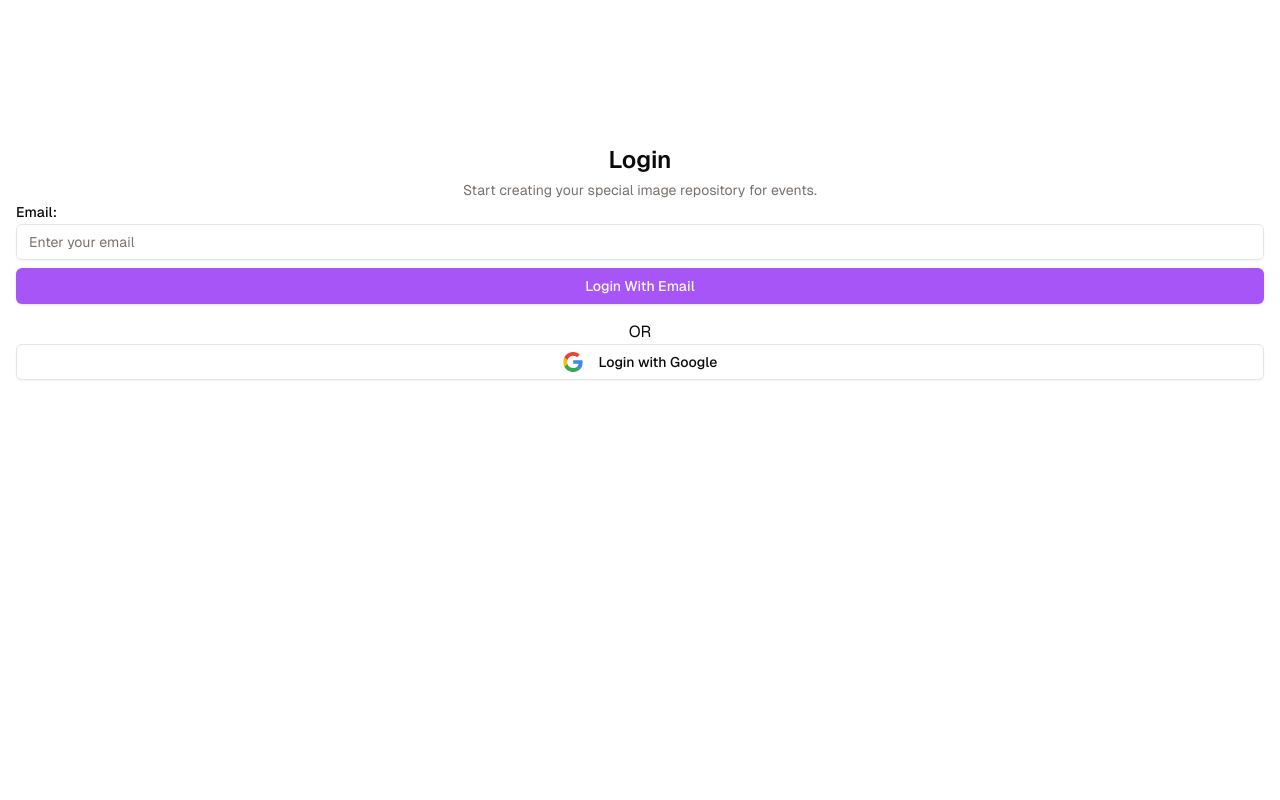
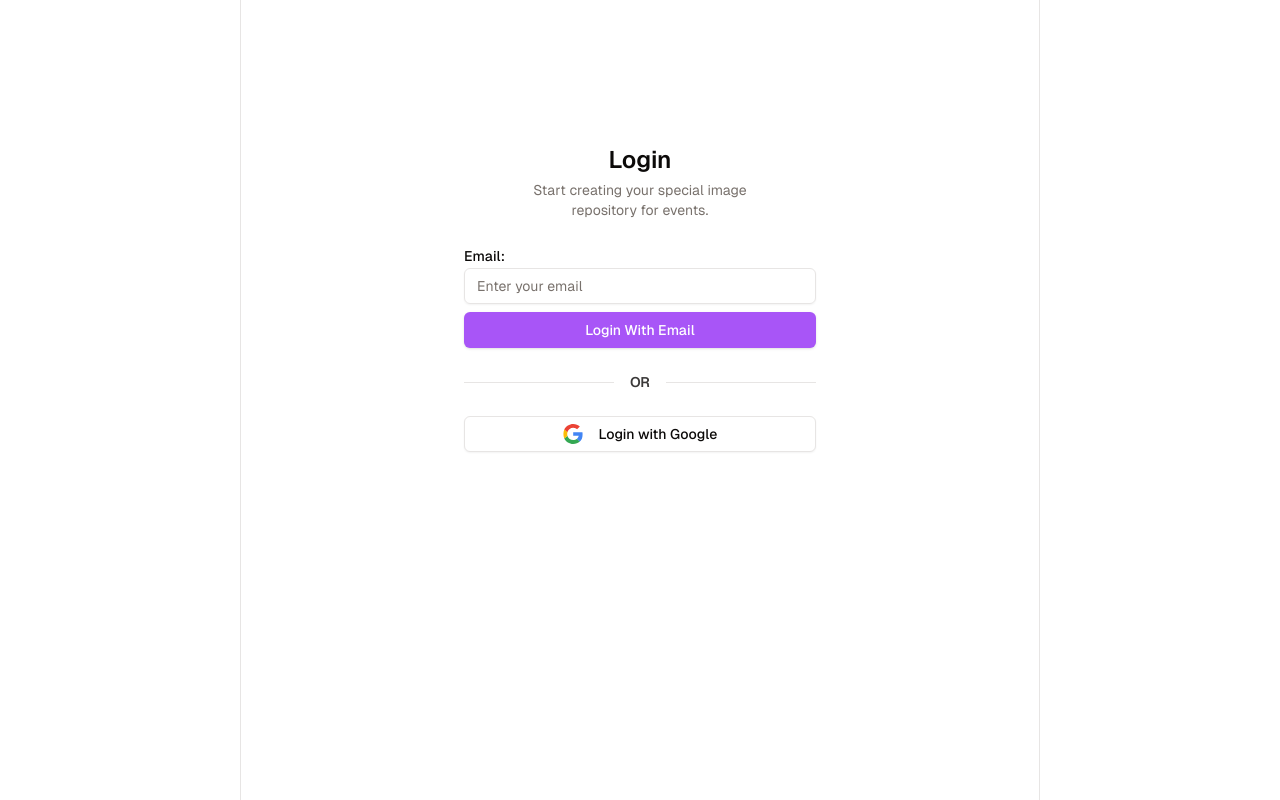
Before and after one commit to lenajeremy/hack-photobomb, a Next.js app: page /auth/login in a window 1280 px wide. Built offline with nearby package versions, Linux system fonts and the light colour scheme.

Commit message:
ui improvements

```diff
--- a/src/app/(main)/e/[event-slug]/page.tsx
+++ b/src/app/(main)/e/[event-slug]/page.tsx
@@ -99,7 +99,7 @@ function UploadModal() {
   return (
     <Dialog>
       <DialogTrigger asChild>
-        <Button variant="outline">Upload Images</Button>
+        <Button>Upload Images</Button>
       </DialogTrigger>
       <DialogContent className="sm:max-w-[800px]">
         <DialogHeader>
--- a/src/app/(main)/layout.tsx
+++ b/src/app/(main)/layout.tsx
@@ -9,7 +9,7 @@ export default async function Layout({
   return (
     <ProtectedRoutes>
       <Header />
-      {children}
+      <div className="p-4">{children}</div>
     </ProtectedRoutes>
   );
 }
--- a/src/app/auth/login/page.tsx
+++ b/src/app/auth/login/page.tsx
@@ -8,9 +8,11 @@ import { toast } from "sonner";
 
 export default function LoginPage() {
   const [email, setEmail] = React.useState("");
+  const [loading, setLoading] = React.useState(false);
 
   const resendAction: React.FormEventHandler<HTMLFormElement> = async (e) => {
-    e.preventDefault()
+    e.preventDefault();
+    setLoading(true);
     const res = await signIn("resend", {
       email,
       redirect: false,
@@ -23,11 +25,12 @@ export default function LoginPage() {
         description: "email has been sent succesfully",
       });
     }
-    console.log(res);
+    setLoading(false);
   };
 
   return (
-    <div className="p-4 my-32">
+    <div className="flex items-center justify-center pt-32">
+      <div className="p-4 w-[24rem]">
         <div className="flex flex-col text-center gap-1 w-4/5 mx-auto">
           <h1 className="text-2xl font-semibold">Login</h1>
           <p className="text-muted-foreground text-sm">
@@ -35,7 +38,7 @@ export default function LoginPage() {
           </p>
         </div>
 
-      <form className="space-y-2" onSubmit={resendAction}>
+        <form className="space-y-2 mt-6" onSubmit={resendAction}>
           <div>
             <Label>Email:</Label>
             <Input
@@ -46,11 +49,16 @@ export default function LoginPage() {
               onChange={(x) => setEmail(x.currentTarget.value)}
             />
           </div>
-        <Button className="w-full">Login With Email</Button>
+          <Button loading={loading} className="w-full">
+            Login With Email
+          </Button>
         </form>
+        <div className="flex gap-4 justify-center items-center my-6">
+          <div className="h-[1px] w-full bg-border" />
+          <p className="text-center text-sm font-semibold opacity-80">OR</p>
+          <div className="h-[1px] w-full bg-border" />
+        </div>
 
-      <div className="divide-x my-4" />
-      <p className="text-center">OR</p>
         <Button
           variant="outline"
           className="flex gap-4 w-full"
@@ -97,5 +105,6 @@ export default function LoginPage() {
           <span>Login with Google</span>
         </Button>
       </div>
+    </div>
   );
 }
--- a/src/app/globals.css
+++ b/src/app/globals.css
@@ -76,7 +76,3 @@ body {
     @apply bg-background text-foreground;
   }
 }
-
-* {
-  /* text-transform: lowercase!important; */
-}
--- a/src/app/layout.tsx
+++ b/src/app/layout.tsx
@@ -30,7 +30,9 @@ export default function RootLayout({
       <body
         className={`${geistSans.variable} ${geistMono.variable} antialiased`}
       >
-        <Providers>{children}</Providers>
+        <div className="max-w-[800px] mx-auto border-r border-l min-h-screen">
+          <Providers>{children}</Providers>
+        </div>
       </body>
     </html>
   );
--- a/src/components/functional/protected-routes.tsx
+++ b/src/components/functional/protected-routes.tsx
@@ -1,4 +1,4 @@
-'use client'
+"use client";
 import * as React from "react";
 import { useSession } from "next-auth/react";
 import { redirect } from "next/navigation";
@@ -12,8 +12,7 @@ export default function ProtectedRoutes({
 
   if (status === "loading") {
     return (
-      <div className="h-screen w-screen">
-        <p>Loading...</p>
+      <div className="h-screen flex items-center justify-center gap-2">
         <svg
           xmlns="http://www.w3.org/2000/svg"
           fill="currentColor"
@@ -51,6 +50,7 @@ export default function ProtectedRoutes({
             ></animateTransform>
           </g>
         </svg>
+        <p className="text-sm opacity-60">Loading...</p>
       </div>
     );
   }
--- a/src/components/ui/button.tsx
+++ b/src/components/ui/button.tsx
@@ -11,7 +11,7 @@ const buttonVariants = cva(
     variants: {
       variant: {
         default:
-          "bg-primary text-primary-foreground shadow hover:bg-primary/90",
+          "bg-primary text-white shadow hover:bg-primary/90",
         destructive:
           "bg-destructive text-destructive-foreground shadow-sm hover:bg-destructive/90",
         outline:
--- a/src/components/ui/header.tsx
+++ b/src/components/ui/header.tsx
@@ -27,7 +27,7 @@ export default function Header() {
 
   const { data, status } = useSession();
   return (
-    <header className="flex items-center justify-between container mx-auto py-4">
+    <header className="flex items-center justify-between container mx-auto p-4 border-b">
       <Link href={"/"}>
         {resolvedTheme === "dark" ? (
           <Image
```
Lines whose indentation alone changed are shown as unchanged.
